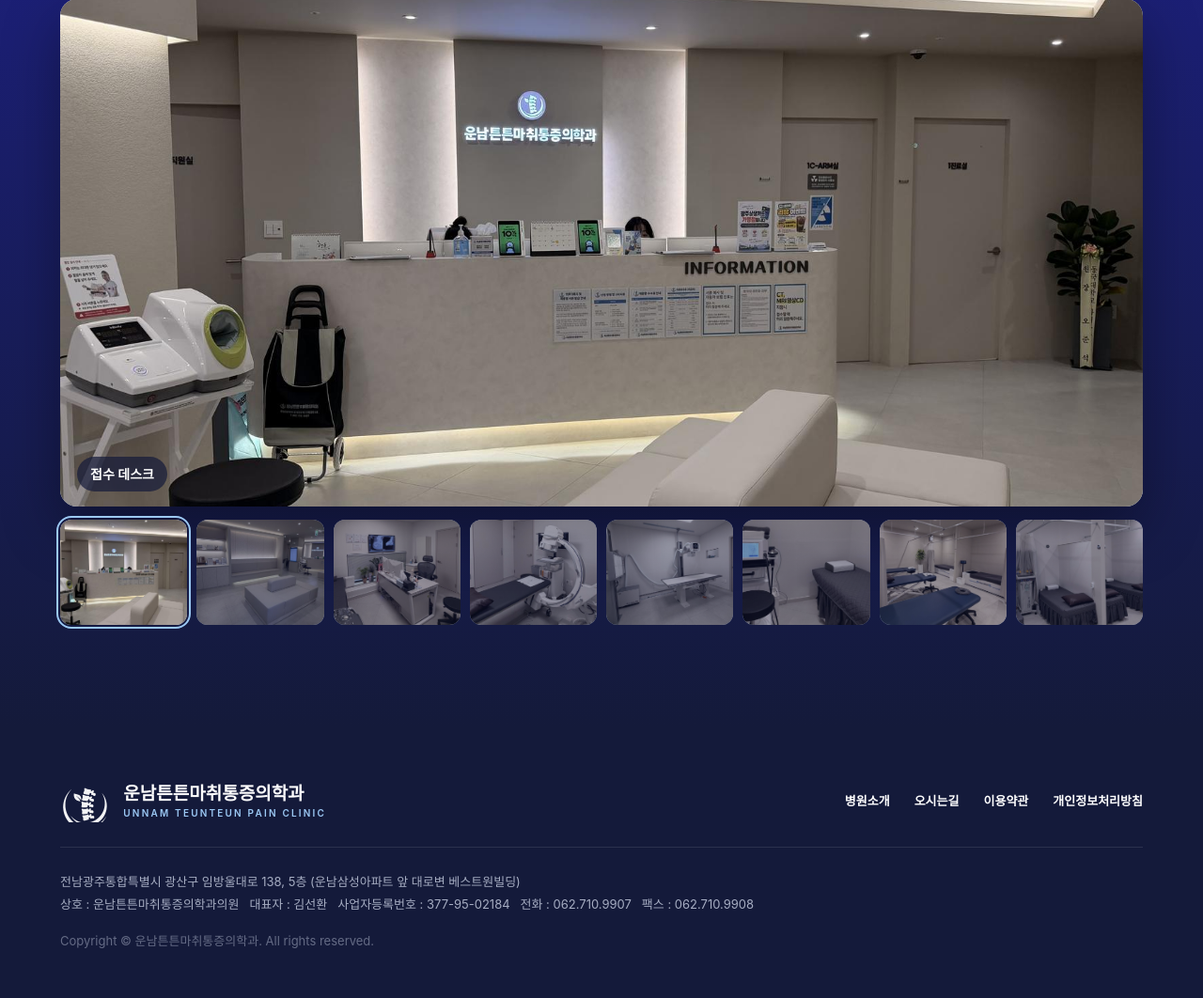
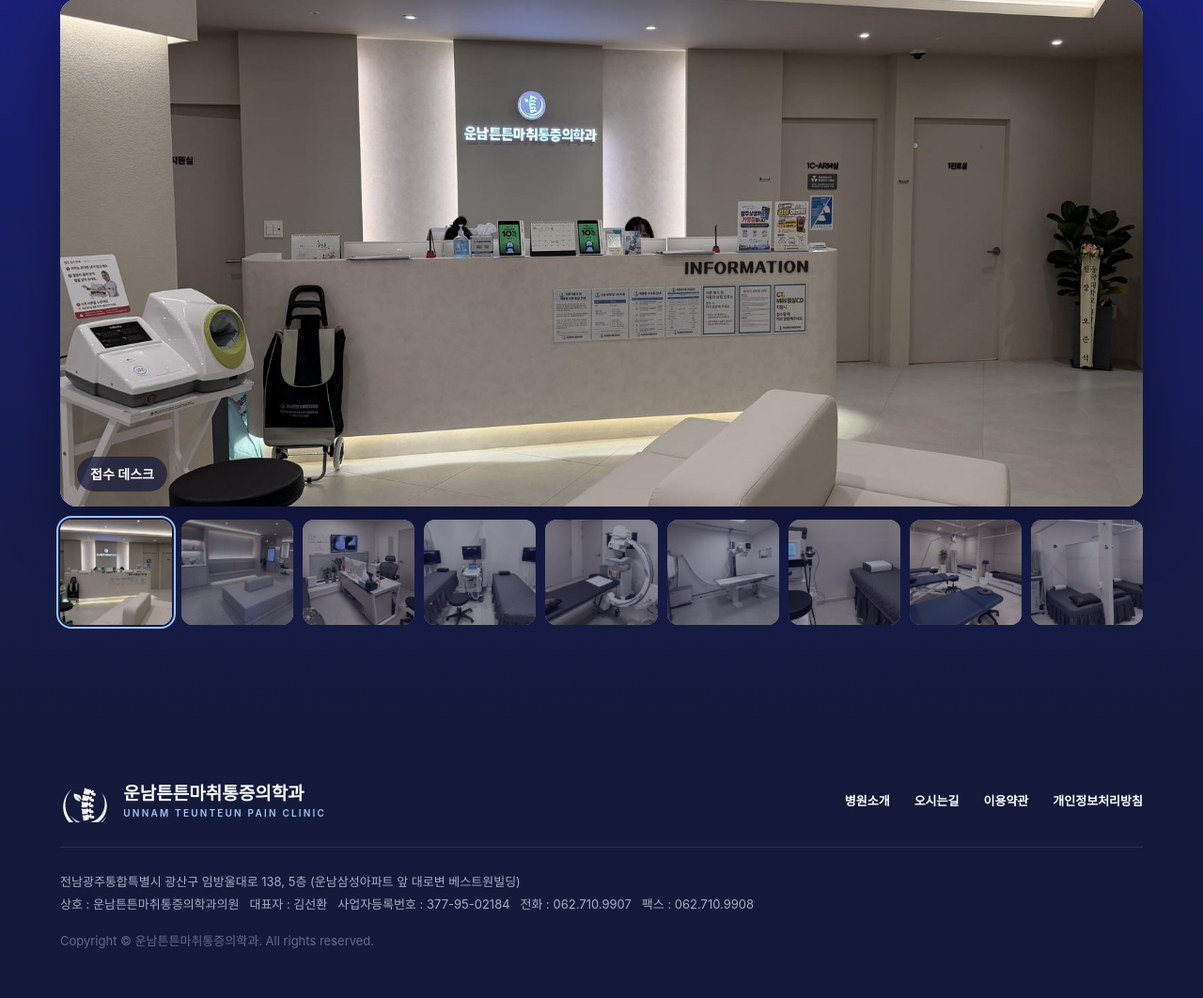
Before and after one commit to Jeongdonghwan/orth_prj, a Flask app: page /about in a window 1280 px wide. Shown: the part 3016-4078 px from the top of the page at 94% size. Run offline with Flask 3, Linux system fonts and the light colour scheme; some web fonts are replaced.

Commit message:
병원 둘러보기에 초음파실 추가 (9장)
Co-Authored-By: Claude Opus 5.5 <noreply@anthropic.com>

```diff
--- a/app/static/css/style.css
+++ b/app/static/css/style.css
@@ -221,7 +221,7 @@ nav ul a:hover::after{transform:scaleX(1)}
 .tour .main{height:540px;margin-top:50px;border-radius:var(--r);box-shadow:0 24px 60px rgba(0,0,0,.35)}
 .tour .main>img{transition:opacity .5s,transform 1.2s var(--ease)}
 .tour .main.sw>img{animation:fade .6s}
-.thumbs{display:grid;grid-template-columns:repeat(8,1fr);gap:10px;margin-top:14px}
+.thumbs{display:grid;grid-template-columns:repeat(9,1fr);gap:10px;margin-top:14px}
 .tour .main .cap{position:absolute;left:18px;bottom:16px;background:rgba(20,26,58,.7);color:#fff;font-size:14px;font-weight:600;padding:6px 14px;border-radius:999px}
 .thumbs .ph{height:112px;cursor:pointer;opacity:.6;border-radius:12px;transition:.3s;outline:2px solid transparent;outline-offset:2px}
 .thumbs .ph:hover,.thumbs .ph.on{opacity:1;outline-color:#9CC9F5}
@@ -335,7 +335,7 @@ footer .copy{margin-top:14px;opacity:.55}
   .card{flex-basis:calc((100% - 20px)/2)}
   .loc .split{grid-template-columns:1fr}
   .loc .info{padding:44px 30px}
-  .thumbs{grid-template-columns:repeat(4,1fr)}
+  .thumbs{grid-template-columns:repeat(3,1fr)}
   .greet{grid-template-columns:1fr}
   .park .grid{grid-template-columns:1fr}
 }
--- a/app/templates/_macros.html
+++ b/app/templates/_macros.html
@@ -177,10 +177,10 @@
 
 {# 병원 둘러보기 그리드 (대표 + 썸네일 6) #}
 {% macro tour_grid() -%}
-{% set rooms = ['접수 데스크', '로비·대기실', '진료실·초음파실', 'C-arm 시술실', 'X-ray실', '체외충격파실', '도수치료실', '물리치료실'] %}
-<div class="main ph" data-name="tour-main.jpg">{{ img('tour-main.jpg', rooms[0]) }}<span class="cap">{{ rooms[0] }}</span></div>
+{% set rooms = [('접수 데스크','tour-1.jpg'), ('로비·대기실','tour-2.jpg'), ('진료실','tour-3.jpg'), ('초음파실','tour-us.jpg'), ('C-arm 시술실','tour-4.jpg'), ('X-ray실','tour-5.jpg'), ('체외충격파실','tour-6.jpg'), ('도수치료실','tour-7.jpg'), ('물리치료실','tour-8.jpg')] %}
+<div class="main ph" data-name="tour-main.jpg">{{ img('tour-main.jpg', rooms[0][0]) }}<span class="cap">{{ rooms[0][0] }}</span></div>
 <div class="thumbs">
-  {% for r in rooms %}<div class="ph{% if loop.first %} on{% endif %}" data-name="tour-{{ loop.index }}.jpg" role="button" tabindex="0" aria-label="{{ r }} 보기">{{ img('tour-' ~ loop.index ~ '.jpg', r, True, 800, 533) }}</div>{% endfor %}
+  {% for r, f in rooms %}<div class="ph{% if loop.first %} on{% endif %}" data-name="{{ f }}" role="button" tabindex="0" aria-label="{{ r }} 보기">{{ img(f, r, True, 800, 533) }}</div>{% endfor %}
 </div>
 {%- endmacro %}
 
```
Also changed, not shown: app/static/img/tour-us.jpg (added).
